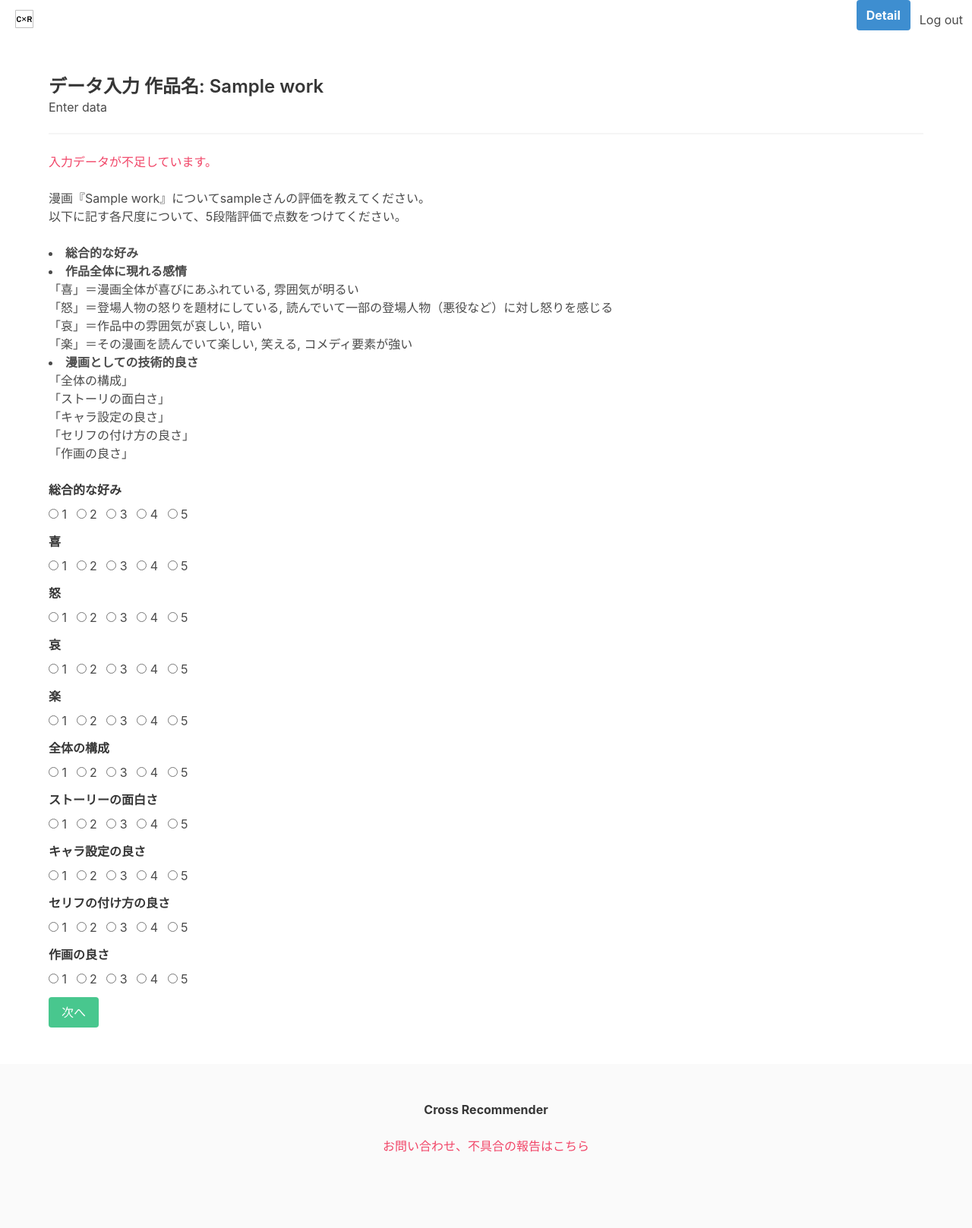
After one commit to Cross-Recommender/CR_public, a Django app: page /mkdata/1/again/ in a window 1280 px wide. The commit adds this page. Shown: the whole page at 76% size. Run offline with Django 3.2, Linux system fonts and the light colour scheme; a user stored in the database is signed in; tables that the repository leaves empty hold one stand-in row (values such as "Sample post"); parts of the project's set-up code (start-up, migrations or seed data) failed here and were passed over; some libraries are stand-ins or nearby versions.

Commit message:
データに空欄があった場合にもう一度入力させるようにしました。

```diff
--- /dev/null
+++ b/mkdata/templates/mkdata/againform.html
@@ -0,0 +1,295 @@
+{% extends 'mkdata/base.html' %}
+
+{% block title %} データ入力 - {{ work.name }} |{% endblock %}
+
+{% block content %}
+
+<section class="section">
+    <div class="container is-mobile">
+        <h1 class="title is-4">データ入力 作品名: {{ work.name }}</h1>
+        <h2 class="subtitle is-6">Enter data</h2>
+        <hr>
+        <p class="has-text-danger">入力データが不足しています。</p>
+        <br>
+        <p>漫画『{{ work.name }}』について{{ user.username }}さんの評価を教えてください。</p>
+        <p>以下に記す各尺度について、5段階評価で点数をつけてください。</p>
+        <br>
+        <ul></ul>
+        <li><b>総合的な好み</b></li>
+        <li><b>作品全体に現れる感情</b></li>
+        <ul>
+          <li>「喜」＝漫画全体が喜びにあふれている, 雰囲気が明るい</li>
+          <li>「怒」＝登場人物の怒りを題材にしている, 読んでいて一部の登場人物（悪役など）に対し怒りを感じる</li>
+          <li>「哀」＝作品中の雰囲気が哀しい, 暗い</li>
+          <li>「楽」＝その漫画を読んでいて楽しい, 笑える, コメディ要素が強い</li>
+        </ul>
+        <li><b>漫画としての技術的良さ</b></li>
+        <ul>
+          <li>「全体の構成」</li>
+          <li>「ストーリの面白さ」</li>
+          <li>「キャラ設定の良さ」</li>
+          <li>「セリフの付け方の良さ」</li>
+          <li>「作画の良さ」</li>
+        </ul>
+        <form method="post" action="{% url 'mkdata:vote' work.id %}">
+            {% csrf_token %}
+            <br>
+            <div class="field">
+                <label class="label">総合的な好み</label>
+                <div class="control">
+                  <label class="radio">
+                    <input type="radio" name="like" id = "1" value = 1>
+                    1
+                  </label>
+                  <label class="radio">
+                    <input type="radio" name="like" id = "2" value = 2>
+                    2
+                  </label>
+                  <label class="radio">
+                    <input type="radio" name="like" id = "3" value = 3>
+                    3
+                  </label>
+                  <label class="radio">
+                    <input type="radio" name="like" id = "4" value = 4>
+                    4
+                  </label>
+                  <label class="radio">
+                    <input type="radio" name="like" id = "5" value = 5>
+                    5
+                  </label>
+                </div>
+            </div>
+            <div class="field">
+                <label class="label">喜</label><div class="control">
+                  <label class="radio">
+                    <input type="radio" name="joy" value = 1>
+                    1
+                  </label>
+                  <label class="radio">
+                    <input type="radio" name="joy" value = 2>
+                    2
+                  </label>
+                  <label class="radio">
+                    <input type="radio" name="joy" value = 3>
+                    3
+                  </label>
+                  <label class="radio">
+                    <input type="radio" name="joy" value = 4>
+                    4
+                  </label>
+                  <label class="radio">
+                    <input type="radio" name="joy" value = 5>
+                    5
+                  </label>
+                </div>
+            </div>
+          <div class="field">
+                <label class="label">怒</label><div class="control">
+                  <label class="radio">
+                    <input type="radio" name="anger" value = 1>
+                    1
+                  </label>
+                  <label class="radio">
+                    <input type="radio" name="anger" value = 2>
+                    2
+                  </label>
+                  <label class="radio">
+                    <input type="radio" name="anger" value = 3>
+                    3
+                  </label>
+                  <label class="radio">
+                    <input type="radio" name="anger" value = 4>
+                    4
+                  </label>
+                  <label class="radio">
+                    <input type="radio" name="anger" value = 5>
+                    5
+                  </label>
+                </div>
+            </div>
+          <div class="field">
+                <label class="label">哀</label><div class="control">
+                  <label class="radio">
+                    <input type="radio" name="sadness" value = 1>
+                    1
+                  </label>
+                  <label class="radio">
+                    <input type="radio" name="sadness" value = 2>
+                    2
+                  </label>
+                  <label class="radio">
+                    <input type="radio" name="sadness" value = 3>
+                    3
+                  </label>
+                  <label class="radio">
+                    <input type="radio" name="sadness" value = 4>
+                    4
+                  </label>
+                  <label class="radio">
+                    <input type="radio" name="sadness" value = 5>
+                    5
+                  </label>
+                </div>
+            </div>
+          <div class="field">
+                <label class="label">楽</label><div class="control">
+                  <label class="radio">
+                    <input type="radio" name="fun" value = 1>
+                    1
+                  </label>
+                  <label class="radio">
+                    <input type="radio" name="fun" value = 2>
+                    2
+                  </label>
+                  <label class="radio">
+                    <input type="radio" name="fun" value = 3>
+                    3
+                  </label>
+                  <label class="radio">
+                    <input type="radio" name="fun" value = 4>
+                    4
+                  </label>
+                  <label class="radio">
+                    <input type="radio" name="fun" value = 5>
+                    5
+                  </label>
+                </div>
+            </div>
+          <div class="field">
+                <label class="label">全体の構成</label><div class="control">
+                  <label class="radio">
+                    <input type="radio" name="tech_constitution" value = 1>
+                    1
+                  </label>
+                  <label class="radio">
+                    <input type="radio" name="tech_constitution" value = 2>
+                    2
+                  </label>
+                  <label class="radio">
+                    <input type="radio" name="tech_constitution" value = 3>
+                    3
+                  </label>
+                  <label class="radio">
+                    <input type="radio" name="tech_constitution" value = 4>
+                    4
+                  </label>
+                  <label class="radio">
+                    <input type="radio" name="tech_constitution" value = 5>
+                    5
+                  </label>
+                </div>
+            </div>
+          <div class="field">
+                <label class="label">ストーリーの面白さ</label><div class="control">
+                  <label class="radio">
+                    <input type="radio" name="tech_story" value = 1>
+                    1
+                  </label>
+                  <label class="radio">
+                    <input type="radio" name="tech_story" value = 2>
+                    2
+                  </label>
+                  <label class="radio">
+                    <input type="radio" name="tech_story" value = 3>
+                    3
+                  </label>
+                  <label class="radio">
+                    <input type="radio" name="tech_story" value = 4>
+                    4
+                  </label>
+                  <label class="radio">
+                    <input type="radio" name="tech_story" value = 5>
+                    5
+                  </label>
+                </div>
+            </div>
+          <div class="field">
+                <label class="label">キャラ設定の良さ</label><div class="control">
+                  <label class="radio">
+                    <input type="radio" name="tech_character" value = 1>
+                    1
+                  </label>
+                  <label class="radio">
+                    <input type="radio" name="tech_character" value = 2>
+                    2
+                  </label>
+                  <label class="radio">
+                    <input type="radio" name="tech_character" value = 3>
+                    3
+                  </label>
+                  <label class="radio">
+                    <input type="radio" name="tech_character" value = 4>
+                    4
+                  </label>
+                  <label class="radio">
+                    <input type="radio" name="tech_character" value = 5>
+                    5
+                  </label>
+                </div>
+            </div>
+          <div class="field">
+                <label class="label">セリフの付け方の良さ</label><div class="control">
+                  <label class="radio">
+                    <input type="radio" name="tech_speech" value = 1>
+                    1
+                  </label>
+                  <label class="radio">
+                    <input type="radio" name="tech_speech" value = 2>
+                    2
+                  </label>
+                  <label class="radio">
+                    <input type="radio" name="tech_speech" value = 3>
+                    3
+                  </label>
+                  <label class="radio">
+                    <input type="radio" name="tech_speech" value = 4>
+                    4
+                  </label>
+                  <label class="radio">
+                    <input type="radio" name="tech_speech" value = 5>
+                    5
+                  </label>
+                </div>
+            </div>
+          <div class="field">
+                <label class="label">作画の良さ</label><div class="control">
+                  <label class="radio">
+                    <input type="radio" name="tech_picture" value = 1>
+                    1
+                  </label>
+                  <label class="radio">
+                    <input type="radio" name="tech_picture" value = 2>
+                    2
+                  </label>
+                  <label class="radio">
+                    <input type="radio" name="tech_picture" value = 3>
+                    3
+                  </label>
+                  <label class="radio">
+                    <input type="radio" name="tech_picture" value = 4>
+                    4
+                  </label>
+                  <label class="radio">
+                    <input type="radio" name="tech_picture" value = 5>
+                    5
+                  </label>
+                </div>
+            </div>
+
+          {% if isLast %}
+          <div class="field">
+                <p class="control">
+                    <input type="submit" value="オススメ作品をチェック！" class="button is-success">
+                </p>
+          </div>
+          {% else %}
+          <div class="field">
+                <p class="control">
+                    <input type="submit" value="次へ" class="button is-success">
+                </p>
+          </div>
+          {% endif %}
+        </form>
+    </div>
+</section>
+{% endblock %}
--- a/mkdata/templates/mkdata/recommend.html
+++ b/mkdata/templates/mkdata/recommend.html
@@ -41,6 +41,7 @@
         <br>
         <p>現在私たちは、皆さんにオススメできる作品の数を増やすべく、他の漫画についてもデータを集めています。</p>
         <p>今回のデータ入力で対象とならなかった漫画で、{{ user.username }}さんが読んだことがある漫画について、ぜひ<a href="/mkdata/freevote">こちら</a>から教えてください。</p>
+        <br>
     </div>
 </section>
 {% endblock %}
--- a/mkdata/urls.py
+++ b/mkdata/urls.py
@@ -8,6 +8,7 @@ app_name = 'mkdata'
 urlpatterns = [
     #path('<int:pk>/', views.IndexView.as_view(), name='index'),
     path('<int:work_id>/', views.IndexView, name='index'),
+    path('<int:work_id>/again/', views.IndexAgainView, name='index_again'),
     path('<int:work_id>/vote/', views.vote, name='vote'),
     path('freevote/', views.AddWorkView.as_view(), name='freevote'),
     path('thanks/', views.ThanksView.as_view(), name='thanks'),
--- a/mkdata/views.py
+++ b/mkdata/views.py
@@ -58,6 +58,35 @@ def IndexView(request, work_id):
 
     return HttpResponse(template.render(context, request))
 
+###入力でエラーが出た時用, 汎用ビューとかをうまく使えば要らなくなるかも
+def IndexAgainView(request, work_id):
+    user = request.user
+
+    '''
+    # if user.work_read[work_id - 1] != "2":
+    if int(user.work_read[work_id - 1]) <= 1:
+        return HttpResponseRedirect(reverse('mkdata:index', args=(work_id + 1,)))
+
+    try:
+        work = Work.objects.get(pk=work_id)
+    except:
+        return HttpResponseRedirect(reverse('mkdata:index', args=(work_id + 1,)))
+    '''
+
+    work = Work.objects.get(pk=work_id)
+
+    template = loader.get_template('mkdata/againform.html')
+
+    # isLast = (work_id == Work.objects.all().order_by("-id")[0].id)
+    isLast = (user.work_read[work_id - 1] == "3")
+
+    context = {
+        'work': work,
+        'isLast': isLast,
+        'user': user,
+    }
+
+    return HttpResponse(template.render(context, request))
 
 '''汎用ビュー上では難しいか
 class IndexView(DetailView):
@@ -111,18 +140,21 @@ class ThanksView(TemplateView):
 def vote(request, work_id):
     work = get_object_or_404(Work, pk=work_id)
     user = request.user
+    try:
+        work.num_of_data += 1
+        work.like += int(request.POST['like'])
+        work.joy += int(request.POST["joy"])
+        work.anger += int(request.POST["anger"])
+        work.sadness += int(request.POST["sadness"])
+        work.fun += int(request.POST["fun"])
+        work.tech_constitution += int(request.POST["tech_constitution"])
+        work.tech_story += int(request.POST["tech_story"])
+        work.tech_character += int(request.POST["tech_character"])
+        work.tech_speech += int(request.POST["tech_speech"])
+        work.tech_picture += int(request.POST["tech_picture"])
 
-    work.num_of_data += 1
-    work.like += int(request.POST['like'])
-    work.joy += int(request.POST["joy"])
-    work.anger += int(request.POST["anger"])
-    work.sadness += int(request.POST["sadness"])
-    work.fun += int(request.POST["fun"])
-    work.tech_constitution += int(request.POST["tech_constitution"])
-    work.tech_story += int(request.POST["tech_story"])
-    work.tech_character += int(request.POST["tech_character"])
-    work.tech_speech += int(request.POST["tech_speech"])
-    work.tech_picture += int(request.POST["tech_picture"])
+    except:
+        return HttpResponseRedirect(reverse('mkdata:index_again', args=(work_id,)))
 
     work.save()
 
@@ -156,7 +188,7 @@ def vote(request, work_id):
                 else:
                     next += 1
 
-        return HttpResponseRedirect(reverse('mkdata:index', args=(next,)))
+        return HttpResponseRedirect(reverse('mkdata:index_again', args=(next,)))
 
 
 class AddWorkView(CreateView):
```
